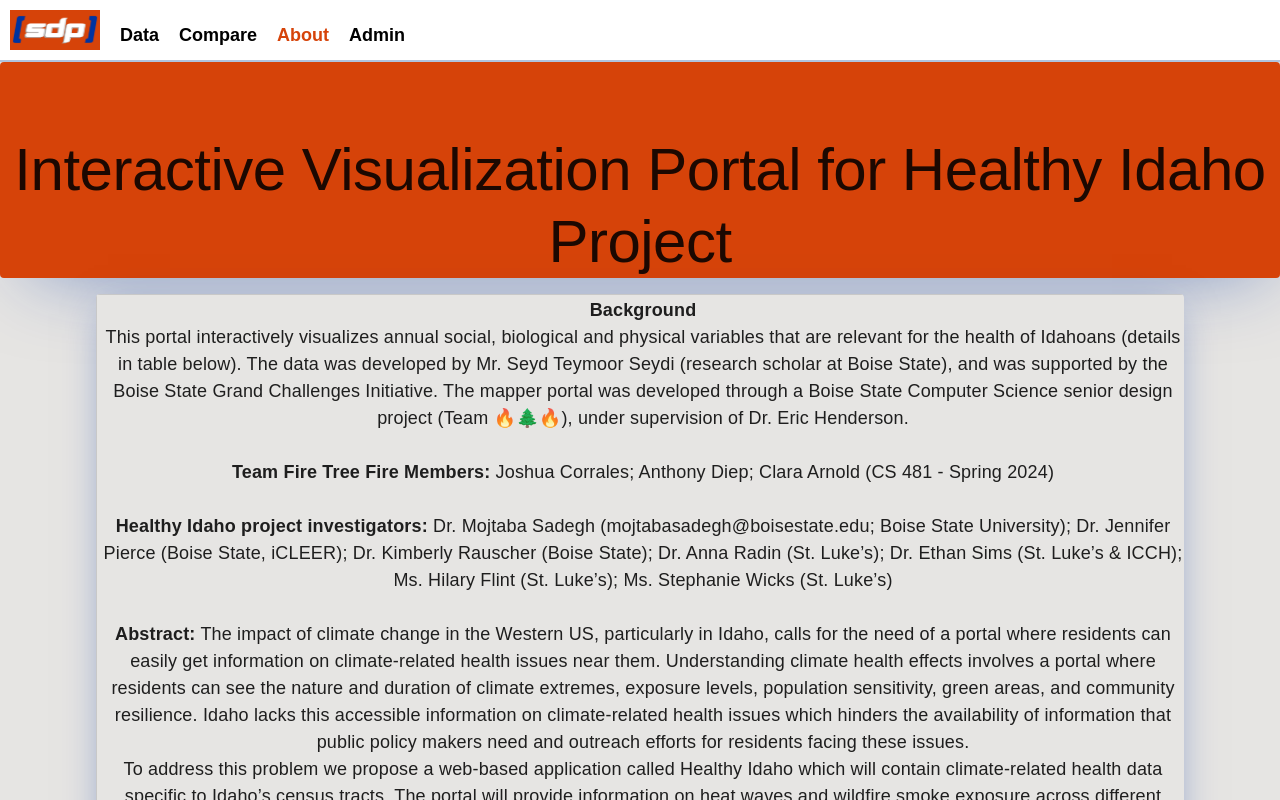
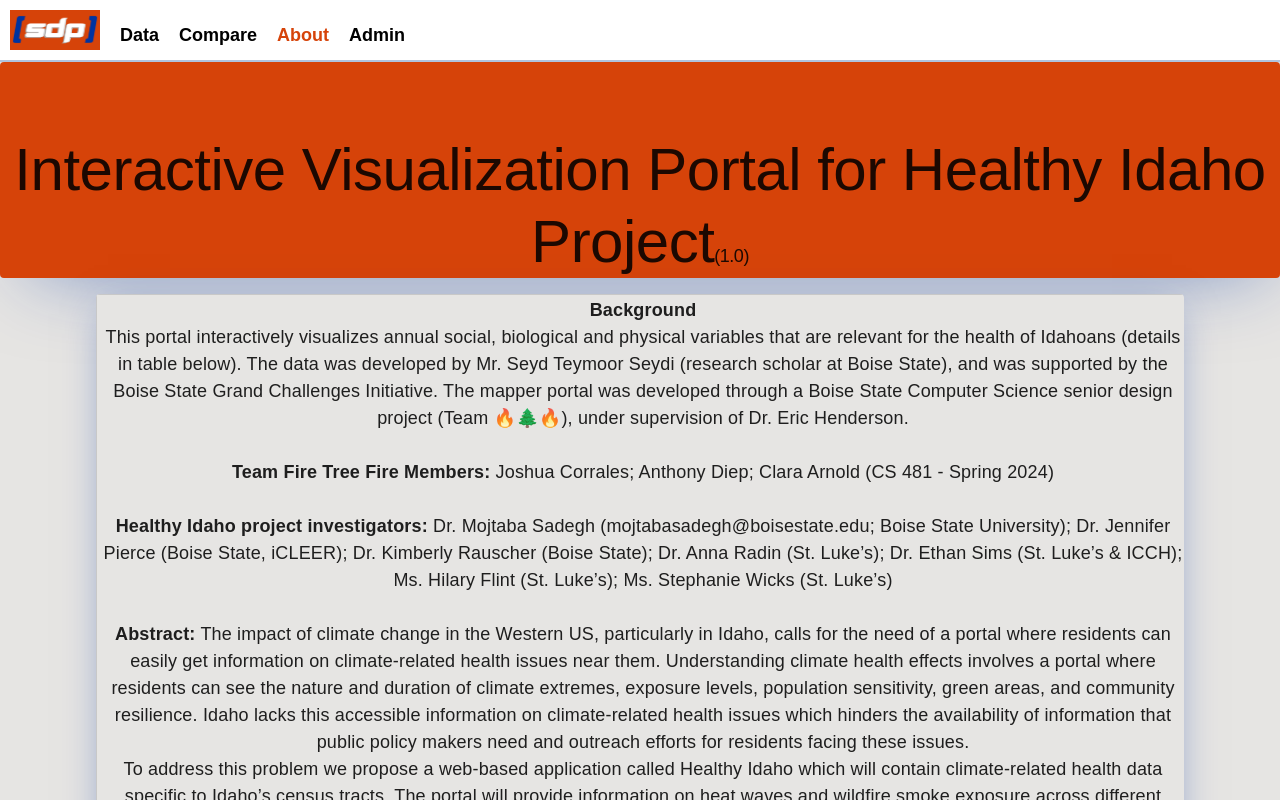
Before and after one commit to cs481-ekh/s24-healthy-idaho, a React (Create React App) app in the folder frontend/: page /about in a window 1280 px wide. Shown: the top 800 px of the page. Built offline with nearby package versions, Linux system fonts and the light colour scheme.

Commit message:
Closes #196 (#197)

```diff
--- a/frontend/src/pages/About.js
+++ b/frontend/src/pages/About.js
@@ -20,7 +20,7 @@ function About() {
                 }}>
                     <Typography variant='h2' sx={{ fontFamily: 'Arial, sans-serif' }}>
                         <br />
-                        Interactive Visualization Portal for Healthy Idaho Project
+                        Interactive Visualization Portal for Healthy Idaho Project<span style={{fontSize:"large"}}>(1.0)</span>
                         <br />
                     </Typography>
                 </Card>
```
